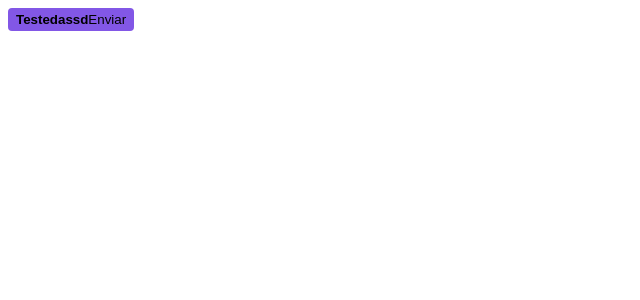
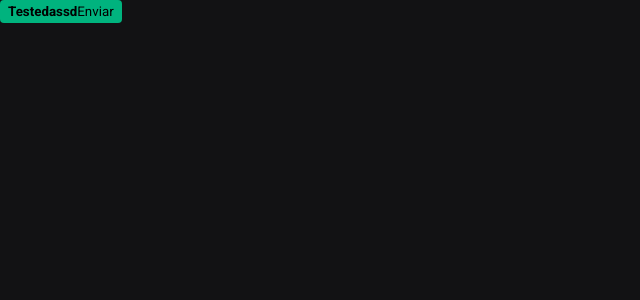
Before and after one commit to IgorThierry/ignite-shop, a Next.js app: page / in a window 1280 px wide. Shown: the top 300 px of the page, without its empty margins (0-640 px from the left). Built offline with nearby package versions, Linux system fonts and the light colour scheme.

Commit message:
Estilos globais

```diff
--- a/src/pages/_app.tsx
+++ b/src/pages/_app.tsx
@@ -1,5 +1,10 @@
-import type { AppProps } from "next/app";
+import { AppProps } from "next/app";
+import { globalStyles } from "../styles/global";
 
-export default function App({ Component, pageProps }: AppProps) {
+globalStyles();
+
+function App({ Component, pageProps }: AppProps) {
   return <Component {...pageProps} />;
 }
+
+export default App;
--- a/src/pages/index.tsx
+++ b/src/pages/index.tsx
@@ -1,7 +1,7 @@
 import { styled } from "../styles";
 
 const Button = styled("button", {
-  backgroundColor: "$rocketseat",
+  backgroundColor: "$green300",
   borderRadius: 4,
   border: 0,
   padding: "4px 8px",
--- /dev/null
+++ b/src/styles/global.ts
@@ -0,0 +1,19 @@
+import { globalCss } from ".";
+
+export const globalStyles = globalCss({
+  "*": {
+    margin: 0,
+    padding: 0,
+  },
+
+  body: {
+    backgroundColor: "$gray900",
+    color: "$gray100",
+    "-webkit-font-smoothing": "antialiased",
+  },
+
+  "body, input, textarea, button": {
+    fontFamily: "Roboto",
+    fontWeight: 400,
+  },
+});
--- a/src/styles/index.ts
+++ b/src/styles/index.ts
@@ -12,7 +12,15 @@
 } = createStitches({
   theme: {
     colors: {
-      rocketseat: "#8257e6",
+      white: "#FFF",
+
+      gray900: "#121214",
+      gray800: "#202024",
+      gray300: "#c4c4cc",
+      gray100: "#e1e1e6",
+
+      green500: "#00875f",
+      green300: "#00b37e",
     },
   },
 });
```
